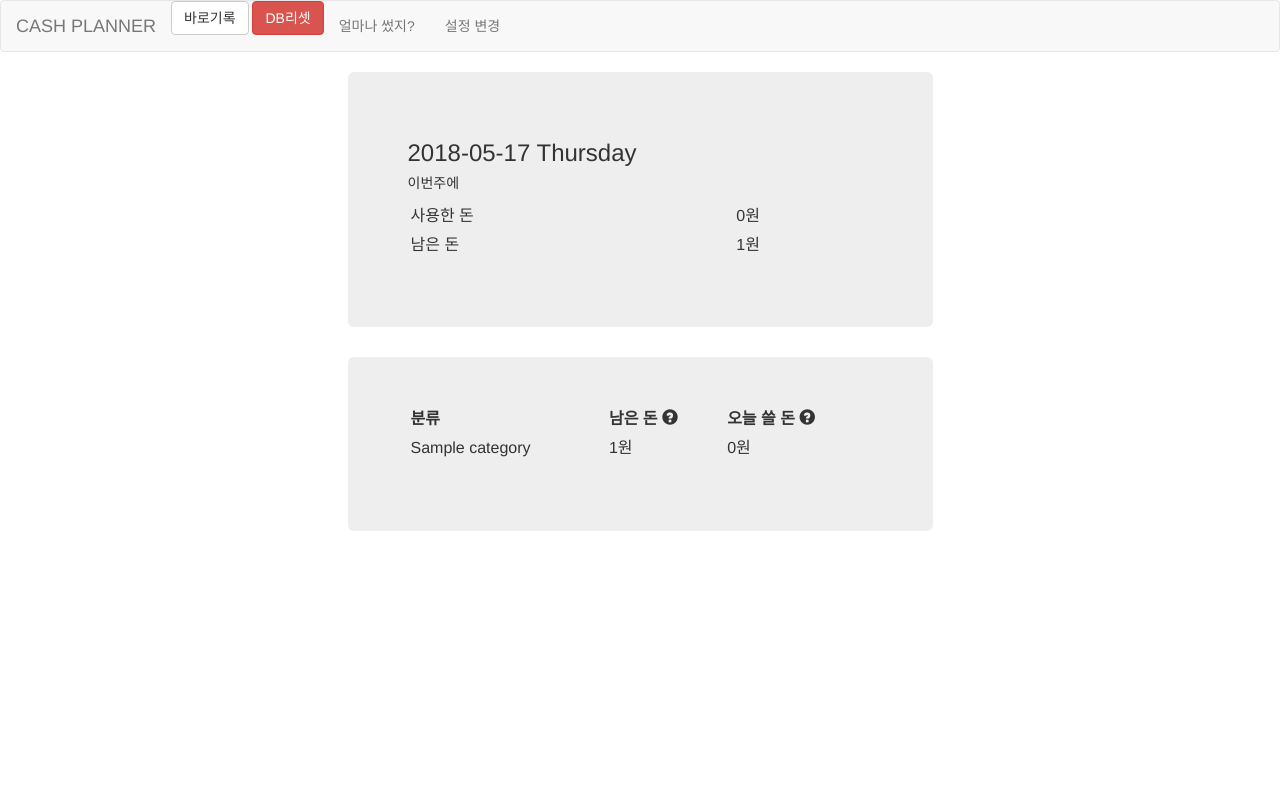
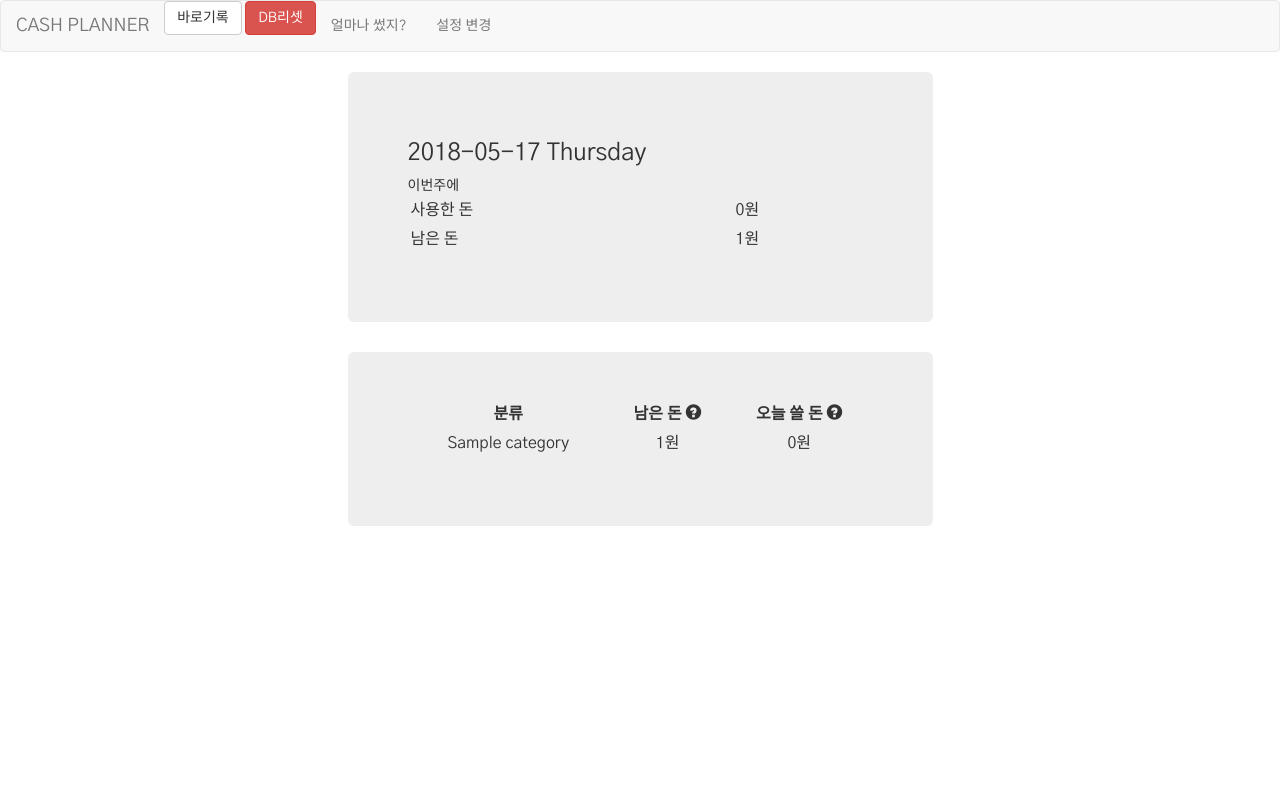
Before and after one commit to ox1230/capl, a Django app: page /main/ in a window 1280 px wide. Run offline with Django 3.2, Linux system fonts and the light colour scheme; tables that the repository leaves empty hold one stand-in row (values such as "Sample post"); some libraries are stand-ins or nearby versions.

Commit message:
디자인 수정

```diff
--- a/main/process.py
+++ b/main/process.py
@@ -22,13 +22,14 @@ def db_reset():
 
 class CategoryInfo:
     """특히 main과 관련된 각 category의 각종 정보를 저장한다.
-    @값들: category, name, assigned, resid, for_day"""
+    @값들: category, name, assigned, resid, for_day, for_day_recommend"""
     def __init__(self, cate, resid = None, for_day= None , today = date.today()):
         self.category = cate
         self.name = cate.name
         self.assigned = cate.assigned
         self.resid = resid
         self.for_day = for_day
+        self.for_day_recommend = self.assigned // 7
 
         if self.resid == None:
             self.resid = CategoryInfo.get_category_residual(cate, today)
--- a/main/static/css/table-borderless.css
+++ b/main/static/css/base.css
@@ -11,3 +11,11 @@
 .table-borderless > thead{
     font-weight:bold;
 }
+
+.body{
+    font-family: 'Gothic A1', sans-serif;
+}
+
+.text-super-warning{
+    color : #f57a00;
+}
--- a/main/templates/base.html
+++ b/main/templates/base.html
@@ -8,14 +8,17 @@
 
         <!-- <link href="/static/css/bootstrap.min.css" rel="stylesheet"> -->
         <!-- <link href="https://stackpath.bootstrapcdn.com/bootswatch/3.3.7/cosmo/bootstrap.min.css" rel="stylesheet" integrity="sha384-h21C2fcDk/eFsW9sC9h0dhokq5pDinLNklTKoxIZRUn3+hvmgQSffLLQ4G4l2eEr" crossorigin="anonymous"> -->
+        <link href="https://fonts.googleapis.com/css?family=Gothic+A1&amp;subset=korean" rel="stylesheet">
+
         <link href="https://stackpath.bootstrapcdn.com/bootswatch/3.3.7/journal/bootstrap.min.css" rel="stylesheet" crossorigin="anonymous">
         <script src="https://ajax.googleapis.com/ajax/libs/jquery/3.3.1/jquery.min.js"></script>
         <script type= "text/javascript" src = "/static/js/bootstrap.min.js"> </script>
+        <link rel="stylesheet" href="/static/css/base.css">
         {% block add_on_source %}
         {% endblock %}
 
     </head>
-    <body>
+    <body class= "body">
         <nav class="navbar navbar-default">
             <div class="navbar-header">
 
--- a/main/templates/home.html
+++ b/main/templates/home.html
@@ -5,13 +5,12 @@
 {% endblock title %}
 
 {% block add_on_source %}
-<link rel="stylesheet" href="/static/css/table-borderless.css">
 {% endblock %}
 
 
 {%block first_row_block%}
 <h3>{{today_date}}</h3>
-<h5>이번주에</h5>
+<div>이번주에</div>
 <div class = "text-center">
     <table id = "present_box" class = "col-xs-12 table table-borderless">
         <tr id = "total_sum"><td>사용한 돈</td><td>{{total_sum}}원 </td></tr>
@@ -21,19 +20,30 @@
 {%endblock first_row_block %}
 
 {%block second_row_block%}
-<table id = "detail_box" class = "col-xs-12 table table-borderless">
+<table id = "detail_box" class = "text-center table table-borderless">
     <thead>
-        <th>분류</th>
-        <th>남은 돈 <span class="glyphicon glyphicon-question-sign" data-toggle="popover" data-placement="top"
+        <th class = "text-center">분류</th>
+        <th class = "text-center">남은 돈 <span class="glyphicon glyphicon-question-sign" data-toggle="popover" data-placement="top"
             title="Cash Planner에서는 각 분류별로 소비 목표를 정합니다. '남은 돈'은 소비 목표에서 이번주에 쓴 돈을 빼고 남은 돈을 의미합니다."
             data-content= "현재 각 분류별 목표는 10만원으로 설정되어 있습니다. 분류별 설정 기능은 추가 예정입니다."></span></th>
 
-        <th>오늘 쓸 돈 <span class="glyphicon glyphicon-question-sign" data-toggle="popover" data-placement="top"
+        <th class = "text-center">오늘 쓸 돈 <span class="glyphicon glyphicon-question-sign" data-toggle="popover" data-placement="top"
             title="'오늘 쓸 돈'은 이번주 소비 목표를 달성하려면 하루에 얼마씩 써야 하는 지 표시합니다."></span></th>
     </thead>
 {% for cate_info in list_of_category_info %}
-    <tr id = {{ cate_info.name }}><td>{{cate_info.name }}</td><td>{{ cate_info.resid }}원</td>
-        <td>{{ cate_info.for_day }}원</td></tr>
+    <tr id = {{ cate_info.name }}
+            {% if cate_info.for_day < 0 %}
+            class = "text-danger"
+            {% elif cate_info.for_day < cate_info.for_day_recommend %}
+            class = "text-super-warning"
+            {% endif %}
+     >
+    <td>{{cate_info.name }}</td>
+    <td>{{ cate_info.resid }}원</td>
+    <td>
+        {{ cate_info.for_day }}원
+    </td>
+    </tr>
 {% endfor %}
 </table>
 {%endblock second_row_block %}
--- a/main/templates/show_history.html
+++ b/main/templates/show_history.html
@@ -8,7 +8,6 @@
 {% endblock title %}
 
 {% block add_on_source %}
-<link rel="stylesheet" href="/static/css/table-borderless.css">
 
 {% endblock %}
 
@@ -72,14 +71,14 @@
         <tr class = "text-muted for-halbu">
             <td></td><td></td>
             <td>
-                {{hist.halbu_week}}주 할부
+                <small>{{hist.halbu_week}}주 할부</small>
             </td>
             <td id = 'halbu_price'>
             </td>
         </tr>
         <script>
                 $(document).ready(function(){
-                    $('#halbu_price').html(parseInt({{hist.price}}/{{hist.halbu_week}}) + "원");
+                    $('#halbu_price').html("<small>"+parseInt({{hist.price}}/{{hist.halbu_week}}) + "원</small>");
                 });
 
         </script>
```
